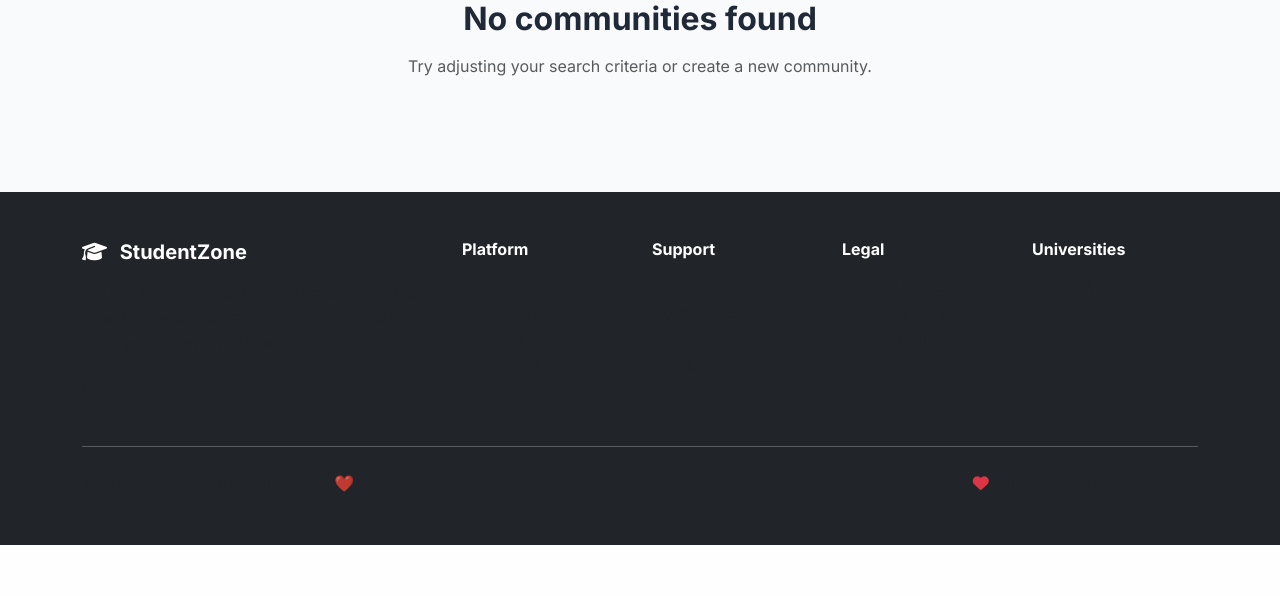
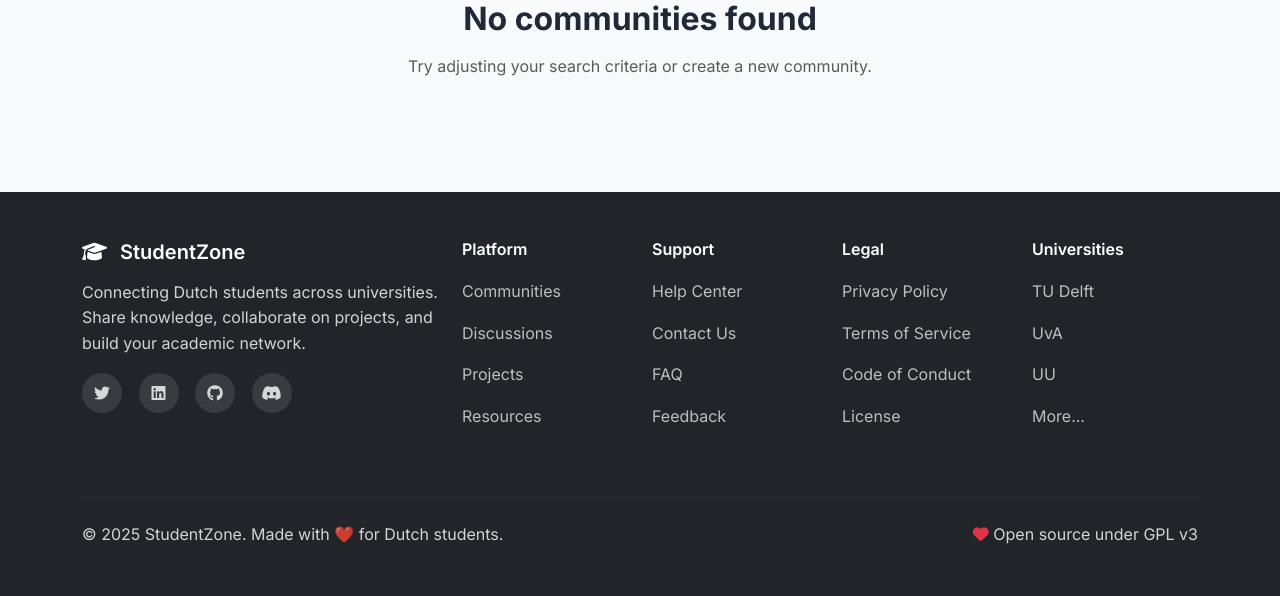
Before and after one commit to Appie0904/studentzone, a Django app: page /communities/ in a window 1280 px wide. Shown: the part 359-955 px from the top of the page. Before the commit the page ends 904 px from the top, so only its background shows below. Run offline with Django 4.2, Linux system fonts and the light colour scheme; data that the repository does not hold is empty.

Commit message:
Fix footer readability issues
- Add comprehensive footer styling with better contrast
- Remove text-muted classes that made text hard to read
- Improve link hover effects with smooth transitions
- Add proper spacing and typography for footer elements
- Enhance social media links with hover animations
- Ensure all footer text is clearly readable on dark background
- Add consistent styling for footer headings and links
- Improve overall footer visual hierarchy and accessibility

```diff
--- a/static/css/style.css
+++ b/static/css/style.css
@@ -716,3 +716,87 @@
   0% { transform: rotate(0deg); }
   100% { transform: rotate(360deg); }
 }
+
+/* Footer Styles */
+footer {
+  background: var(--bg-dark);
+  color: white;
+  padding: 3rem 0 2rem 0;
+  margin-top: 4rem;
+}
+
+footer h5, footer h6 {
+  color: white;
+  font-weight: 600;
+  margin-bottom: 1.5rem;
+}
+
+footer p {
+  color: rgba(255, 255, 255, 0.8);
+  line-height: 1.6;
+}
+
+footer .text-muted {
+  color: rgba(255, 255, 255, 0.7) !important;
+}
+
+footer a {
+  color: rgba(255, 255, 255, 0.8);
+  text-decoration: none;
+  transition: var(--transition);
+}
+
+footer a:hover {
+  color: white;
+  text-decoration: none;
+}
+
+footer .social-links a {
+  display: inline-flex;
+  align-items: center;
+  justify-content: center;
+  width: 40px;
+  height: 40px;
+  border-radius: 50%;
+  background: rgba(255, 255, 255, 0.1);
+  margin-right: 0.75rem;
+  transition: var(--transition);
+}
+
+footer .social-links a:hover {
+  background: var(--primary-color);
+  color: white;
+  transform: translateY(-2px);
+}
+
+footer ul.list-unstyled li {
+  margin-bottom: 0.5rem;
+}
+
+footer ul.list-unstyled li a {
+  color: rgba(255, 255, 255, 0.7);
+  transition: var(--transition);
+  padding: 0.25rem 0;
+  display: inline-block;
+}
+
+footer ul.list-unstyled li a:hover {
+  color: white;
+  transform: translateX(4px);
+}
+
+footer hr {
+  border-color: rgba(255, 255, 255, 0.2);
+  margin: 2rem 0;
+}
+
+footer .navbar-brand {
+  color: white;
+  font-size: 1.5rem;
+  font-weight: 700;
+}
+
+footer .navbar-brand i {
+  color: var(--primary-light);
+  margin-right: 0.5rem;
+}
--- a/templates/base.html
+++ b/templates/base.html
@@ -123,54 +123,54 @@
                         <i class="fas fa-graduation-cap me-2"></i>
                         StudentZone
                     </h5>
-                    <p class="text-muted">
+                    <p>
                         Connecting Dutch students across universities. Share knowledge, collaborate on projects, and build your academic network.
                     </p>
                     <div class="social-links">
-                        <a href="#" class="text-muted me-3"><i class="fab fa-twitter"></i></a>
-                        <a href="#" class="text-muted me-3"><i class="fab fa-linkedin"></i></a>
-                        <a href="#" class="text-muted me-3"><i class="fab fa-github"></i></a>
-                        <a href="#" class="text-muted"><i class="fab fa-discord"></i></a>
+                        <a href="#"><i class="fab fa-twitter"></i></a>
+                        <a href="#"><i class="fab fa-linkedin"></i></a>
+                        <a href="#"><i class="fab fa-github"></i></a>
+                        <a href="#"><i class="fab fa-discord"></i></a>
                     </div>
                 </div>
 
-                                    <div class="col-lg-2 col-md-6 mb-4">
-                        <h6 class="mb-3">Platform</h6>
-                        <ul class="list-unstyled">
-                            <li><a href="{% url 'communities:community_list' %}" class="text-muted text-decoration-none">Communities</a></li>
-                            <li><a href="{% url 'discussions:discussion_list' %}" class="text-muted text-decoration-none">Discussions</a></li>
-                            <li><a href="{% url 'projects:project_list' %}" class="text-muted text-decoration-none">Projects</a></li>
-                            <li><a href="{% url 'resources:resource_list' %}" class="text-muted text-decoration-none">Resources</a></li>
-                        </ul>
-                    </div>
+                <div class="col-lg-2 col-md-6 mb-4">
+                    <h6 class="mb-3">Platform</h6>
+                    <ul class="list-unstyled">
+                        <li><a href="{% url 'communities:community_list' %}">Communities</a></li>
+                        <li><a href="{% url 'discussions:discussion_list' %}">Discussions</a></li>
+                        <li><a href="{% url 'projects:project_list' %}">Projects</a></li>
+                        <li><a href="{% url 'resources:resource_list' %}">Resources</a></li>
+                    </ul>
+                </div>
 
                 <div class="col-lg-2 col-md-6 mb-4">
                     <h6 class="mb-3">Support</h6>
                     <ul class="list-unstyled">
-                        <li><a href="#" class="text-muted text-decoration-none">Help Center</a></li>
-                        <li><a href="#" class="text-muted text-decoration-none">Contact Us</a></li>
-                        <li><a href="#" class="text-muted text-decoration-none">FAQ</a></li>
-                        <li><a href="#" class="text-muted text-decoration-none">Feedback</a></li>
+                        <li><a href="#">Help Center</a></li>
+                        <li><a href="#">Contact Us</a></li>
+                        <li><a href="#">FAQ</a></li>
+                        <li><a href="#">Feedback</a></li>
                     </ul>
                 </div>
 
                 <div class="col-lg-2 col-md-6 mb-4">
                     <h6 class="mb-3">Legal</h6>
                     <ul class="list-unstyled">
-                        <li><a href="#" class="text-muted text-decoration-none">Privacy Policy</a></li>
-                        <li><a href="#" class="text-muted text-decoration-none">Terms of Service</a></li>
-                        <li><a href="#" class="text-muted text-decoration-none">Code of Conduct</a></li>
-                        <li><a href="#" class="text-muted text-decoration-none">License</a></li>
+                        <li><a href="#">Privacy Policy</a></li>
+                        <li><a href="#">Terms of Service</a></li>
+                        <li><a href="#">Code of Conduct</a></li>
+                        <li><a href="#">License</a></li>
                     </ul>
                 </div>
 
                 <div class="col-lg-2 col-md-6 mb-4">
                     <h6 class="mb-3">Universities</h6>
                     <ul class="list-unstyled">
-                        <li><a href="#" class="text-muted text-decoration-none">TU Delft</a></li>
-                        <li><a href="#" class="text-muted text-decoration-none">UvA</a></li>
-                        <li><a href="#" class="text-muted text-decoration-none">UU</a></li>
-                        <li><a href="#" class="text-muted text-decoration-none">More...</a></li>
+                        <li><a href="#">TU Delft</a></li>
+                        <li><a href="#">UvA</a></li>
+                        <li><a href="#">UU</a></li>
+                        <li><a href="#">More...</a></li>
                     </ul>
                 </div>
             </div>
@@ -179,12 +179,12 @@
 
             <div class="row align-items-center">
                 <div class="col-md-6">
-                    <p class="text-muted mb-0">
+                    <p class="mb-0">
                         © 2025 StudentZone. Made with ❤️ for Dutch students.
                     </p>
                 </div>
                 <div class="col-md-6 text-md-end">
-                    <p class="text-muted mb-0">
+                    <p class="mb-0">
                         <i class="fas fa-heart text-danger"></i>
                         Open source under GPL v3
                     </p>
```
